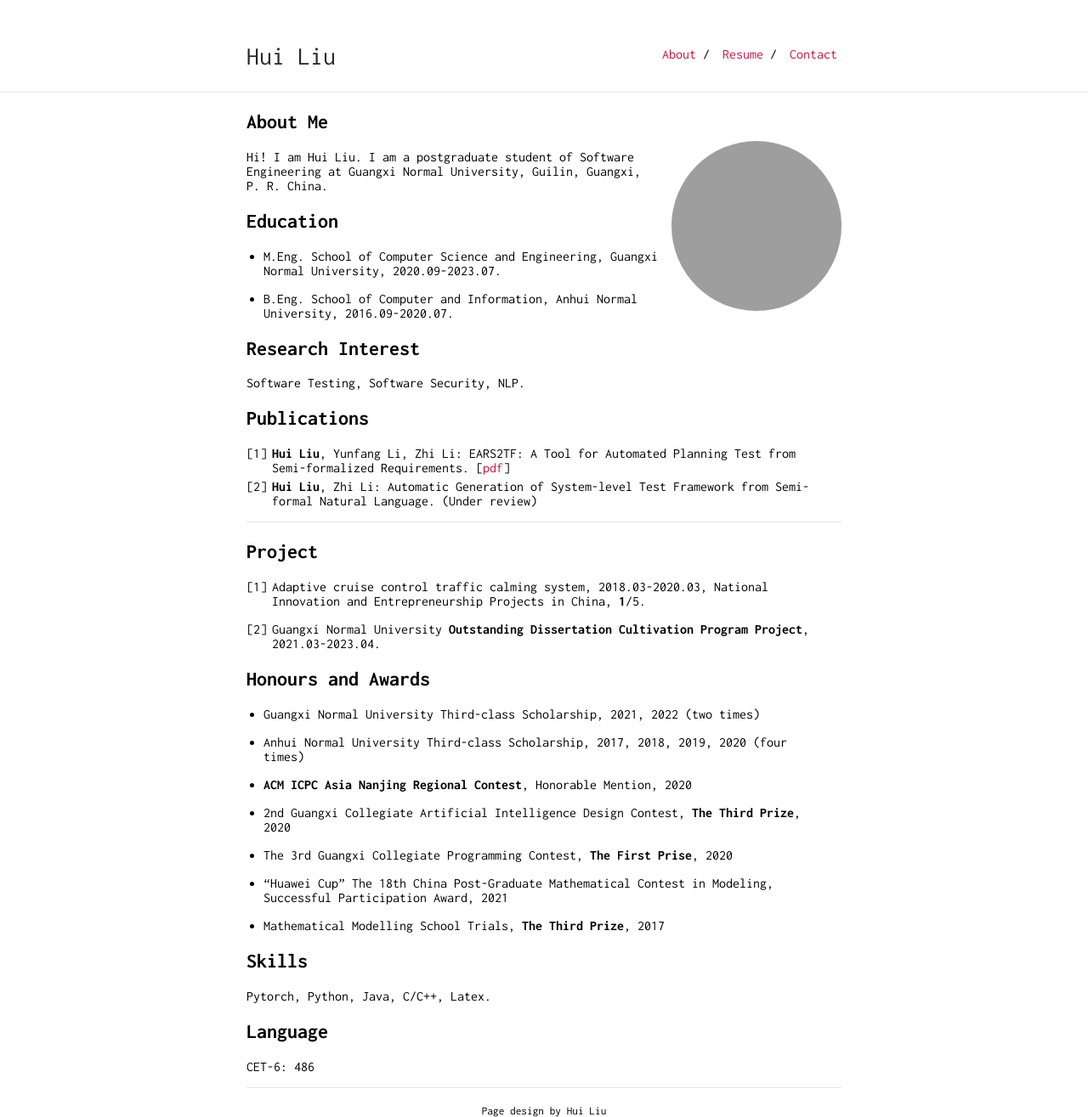
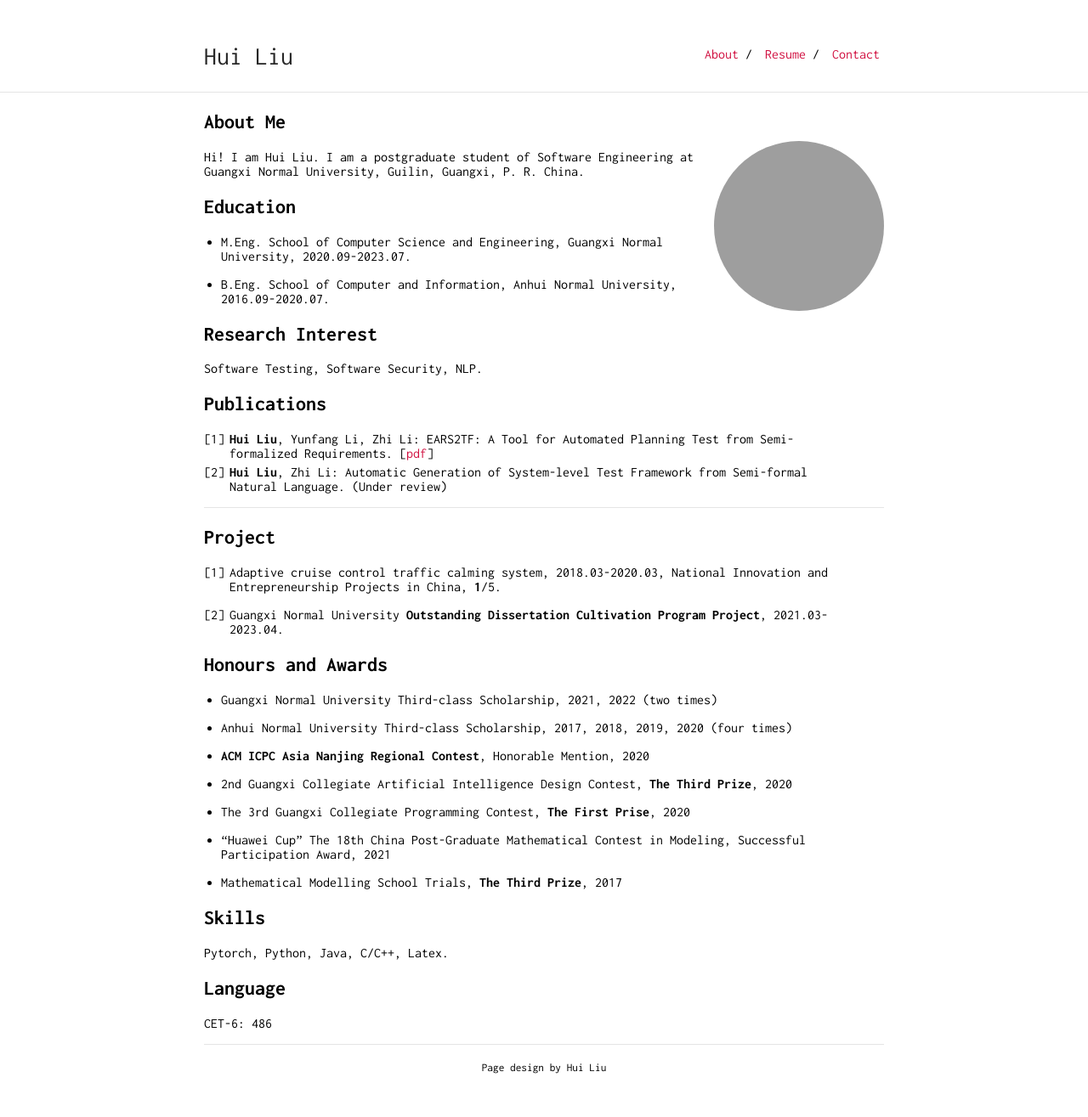
Before and after one commit to aloeordown/huiliu, a Jekyll site: the page built from index.md, in a window 1280 px wide. Shown: the whole page at 85% size. Built offline with Jekyll 4.4.1, drawn with Linux system fonts in a browser that asks for light colours; our own code applies the rules of GitHub Pages for plain Markdown files; after the commit the page ends 1264 px from its top, so only the background shows below that; grey boxes are pictures that could not be loaded.

Commit message:
Update vars.scss

```diff
--- a/_sass/vars.scss
+++ b/_sass/vars.scss
@@ -9,6 +9,6 @@ $image-size: 200px;
  * Build Variables, don't touch
  */
 
-$max-width: 700px;
-$med-width: 600px;
-$small-width: 480px;
+$max-width: 800px;
+$med-width: 700px;
+$small-width: 580px;
```
